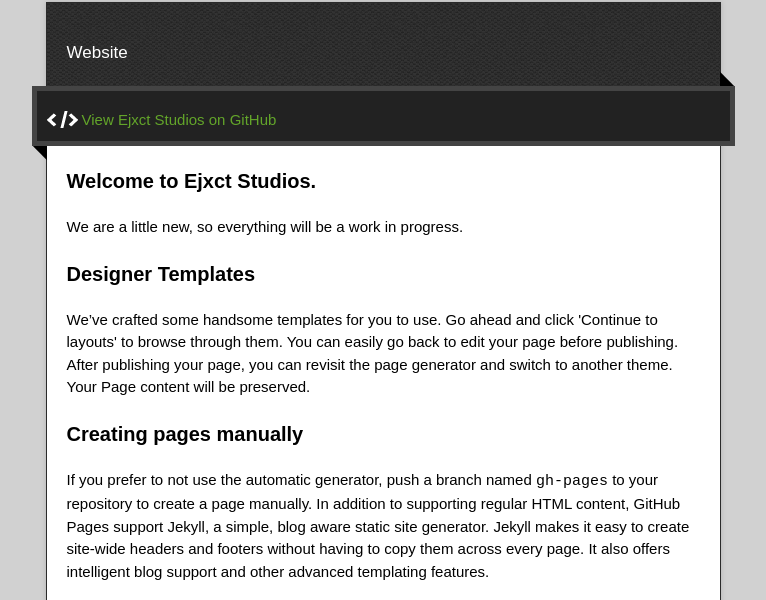
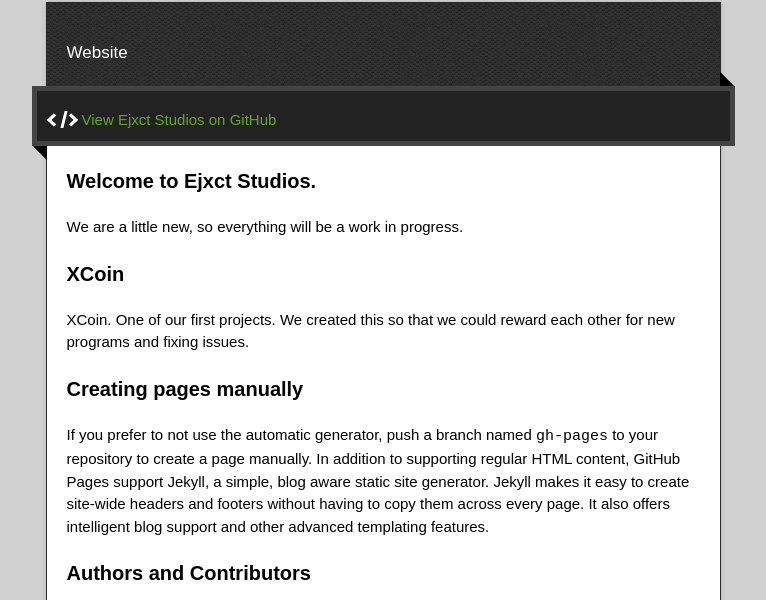
Before and after one commit to ejxct/ejxct.github.io, a plain HTML site: page index.html in a window 1280 px wide. Shown: the part 128-728 px from the top of the page, without its empty margins (257-1023 px from the left). Drawn offline with nearby package versions, Linux system fonts and the light colour scheme.

Commit message:
Update index.html

```diff
--- a/index.html
+++ b/index.html
@@ -40,9 +40,9 @@
 <p>We are a little new, so everything will be a work in progress.</p>
 
 <h3>
-<a id="designer-templates" class="anchor" href="#designer-templates" aria-hidden="true"><span aria-hidden="true" class="octicon octicon-link"></span></a>Designer Templates</h3>
+<a id="designer-templates" class="anchor" href="#designer-templates" aria-hidden="true"><span aria-hidden="true" class="octicon octicon-link"></span></a>XCoin</h3>
 
-<p>We’ve crafted some handsome templates for you to use. Go ahead and click 'Continue to layouts' to browse through them. You can easily go back to edit your page before publishing. After publishing your page, you can revisit the page generator and switch to another theme. Your Page content will be preserved.</p>
+<p>XCoin. One of our first projects. We created this so that we could reward each other for new programs and fixing issues.</p>
 
 <h3>
 <a id="creating-pages-manually" class="anchor" href="#creating-pages-manually" aria-hidden="true"><span aria-hidden="true" class="octicon octicon-link"></span></a>Creating pages manually</h3>
```
